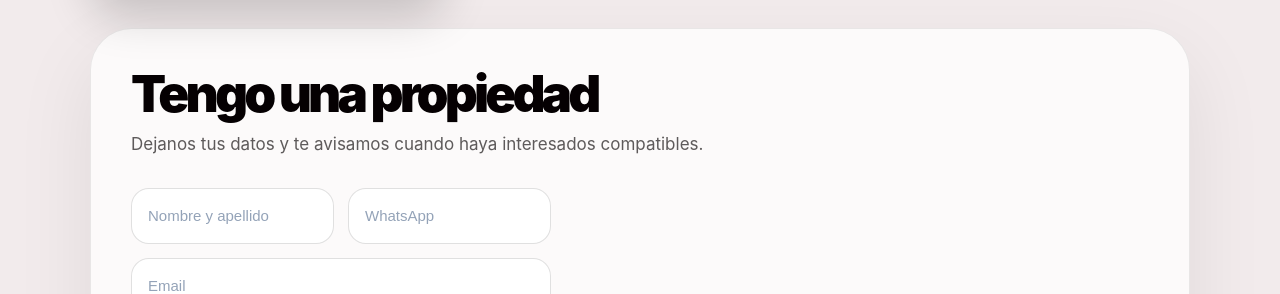
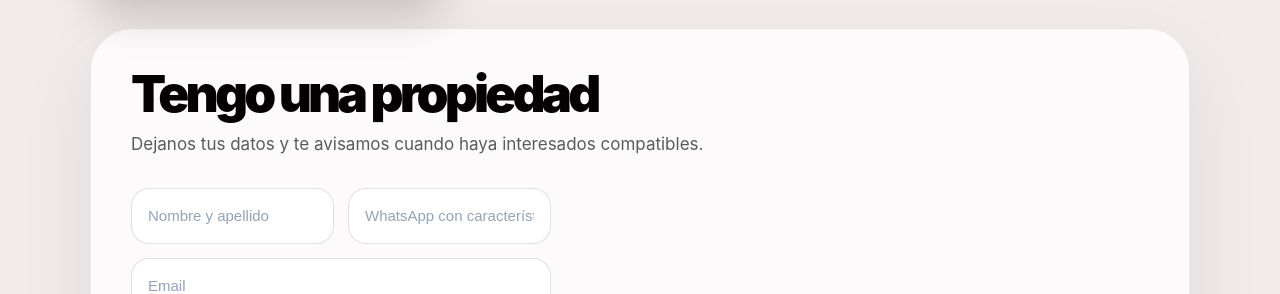
Before and after one commit to rentverlo-dotcom/verlo, a Next.js app: page /test-captacion in a window 1280 px wide. Shown: the part 1606-1900 px from the top of the page. Built offline with nearby package versions, Linux system fonts and the light colour scheme.

Commit message:
Update page.tsx

```diff
--- a/app/test-captacion/page.tsx
+++ b/app/test-captacion/page.tsx
@@ -777,7 +777,13 @@ useEffect(() => {
               <form className="form" onSubmit={handleSubmit}>
                 <div className="row">
                   <input className="input" name="full_name" placeholder="Nombre y apellido" required />
-                  <input className="input" name="phone" placeholder="WhatsApp" required />
+                  <input
+  className="input"
+  name="phone"
+  placeholder="WhatsApp con característica. Ej: 11 3361 4865"
+  inputMode="tel"
+  required
+/>
                 </div>
 
                 <input className="input" name="email" type="email" placeholder="Email" required />
```
